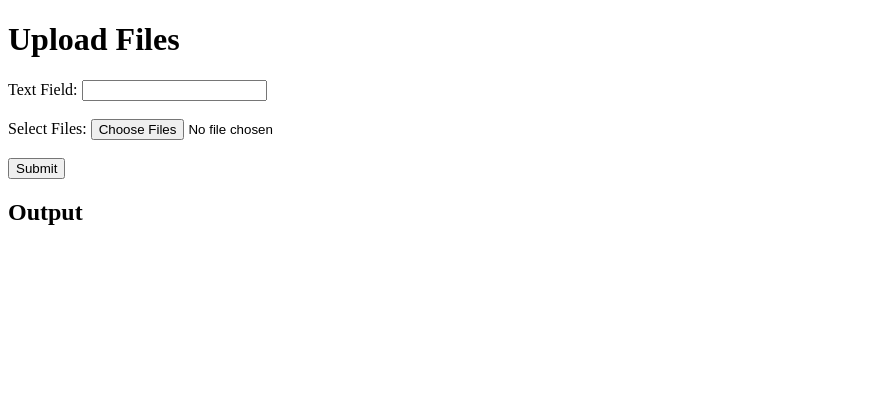
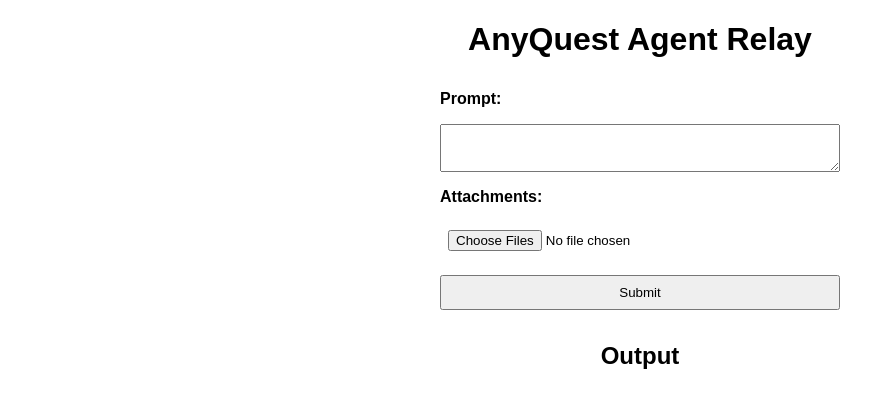
Before and after one commit to CEO-Works/AnyQuest-Topic-Summary, a website: page index.html in a window 1280 px wide. Shown: the whole page, without its empty margins (0-895 px from the left). Drawn offline with Linux system fonts and the light colour scheme.

Commit message:
Improved form formatting

```diff
--- a/index.html
+++ b/index.html
@@ -2,6 +2,37 @@
 <html>
 <head>
     <title>File Upload</title>
+    <style>
+        body {
+            font-family: Arial, sans-serif;
+            margin: 0 1rem;
+        }
+
+        h1, h2 {
+            text-align: center;
+        }
+
+        form {
+            display: flex;
+            flex-direction: column;
+            gap: 1rem;
+            max-width: 400px;
+            margin: 2rem auto;
+        }
+
+        label {
+            font-weight: bold;
+        }
+
+        textarea, input[type="file"], button {
+            padding: 0.5rem;
+            font-family: Arial, sans-serif;
+        }
+
+        textarea {
+            resize: vertical;
+        }
+    </style>
     <script>
         // Establish WebSocket connection
         const ws = new WebSocket('ws://' + window.location.host);
@@ -23,7 +54,6 @@
                     method: form.method,
                     body: formData,
                 });
-
                 const result = await response.text();
                 output.textContent = '\nForm Submission: ' + result;
             } catch (error) {
@@ -36,12 +66,12 @@
     </script>
 </head>
 <body>
-  <h1>Upload Files</h1>
+<h1>AnyQuest Agent Relay</h1>
 <form id="uploadForm" action="/upload" method="post" enctype="multipart/form-data" onsubmit="handleFormSubmit(event)">
-    <label for="textField">Text Field:</label>
-    <input type="text" id="textField" name="textField" required><br><br>
-    <label for="fileInput">Select Files:</label>
-    <input type="file" id="fileInput" name="files" multiple><br><br>
+    <label for="textField">Prompt:</label>
+    <textarea id="textField" name="textField" rows="2" required></textarea>
+    <label for="fileInput">Attachments:</label>
+    <input type="file" id="fileInput" name="files" multiple>
     <button type="submit">Submit</button>
 </form>
 <h2>Output</h2>
```
Also changed, not shown: 1 other file. Lines whose indentation alone changed are shown as unchanged.
